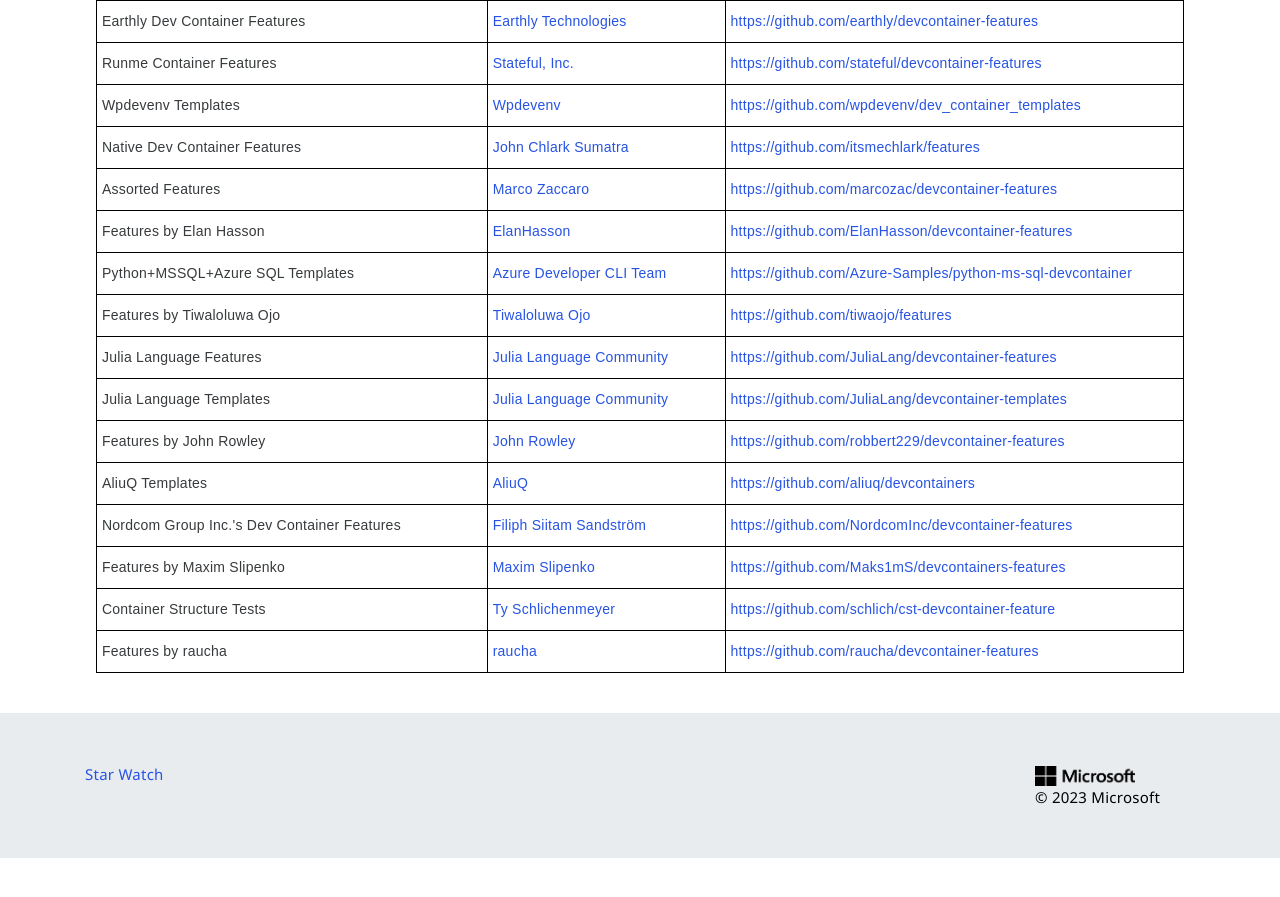
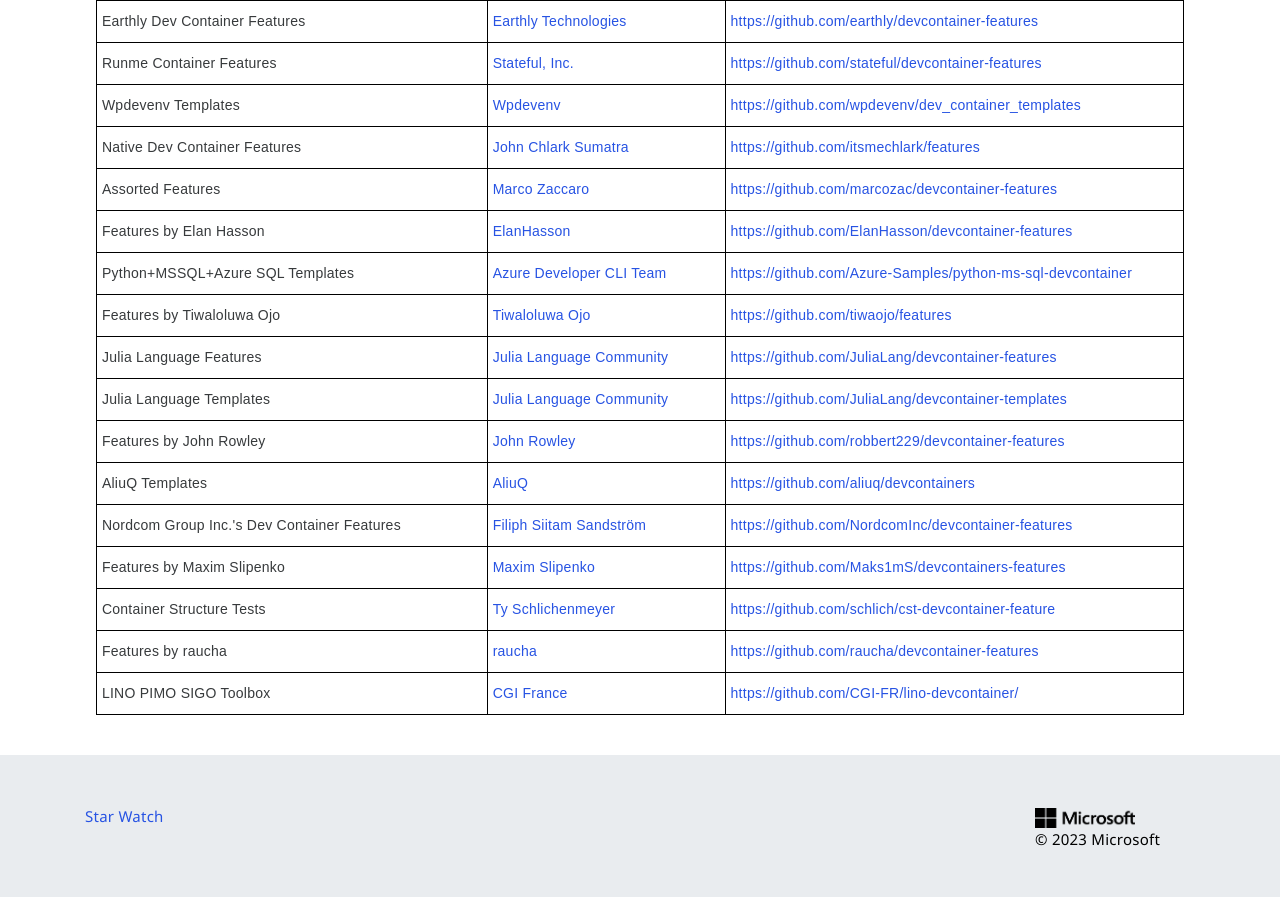
Before and after one commit to devcontainers/devcontainers.github.io, a Jekyll site: the page built from collections.html, in a window 1280 px wide and 900 px high, scrolled down 4492 px. Shown: the top 897 px of the window. Built offline with Jekyll 4.4.1, drawn with Linux system fonts in a browser that asks for light colours; nearby versions of some CDN libraries; comment, search, counter and statistics services are not loaded; before the commit the page ends 5350 px from its top, so only the background shows below that.

Commit message:
Adding LINO dev container based on linotoolbox (#296)
* Adding LINO dev container based on linotoolbox

* fix: bad ociReference url

Co-authored-by: Samruddhi Khandale <samruddhikhandale@github.com>

---------

Co-authored-by: Samruddhi Khandale <samruddhikhandale@github.com>

```diff
--- a/_data/collection-index.yml
+++ b/_data/collection-index.yml
@@ -573,3 +573,8 @@
   contact: https://github.com/raucha/devcontainer-features/issues
   repository: https://github.com/raucha/devcontainer-features
   ociReference: ghcr.io/raucha/devcontainer-features
+- name: LINO PIMO SIGO Toolbox
+  maintainer: CGI France
+  contact: https://github.com/CGI-FR/lino-devcontainer/issues
+  repository: https://github.com/CGI-FR/lino-devcontainer/
+  ociReference: ghcr.io/cgi-fr/lino-devcontainer
```
